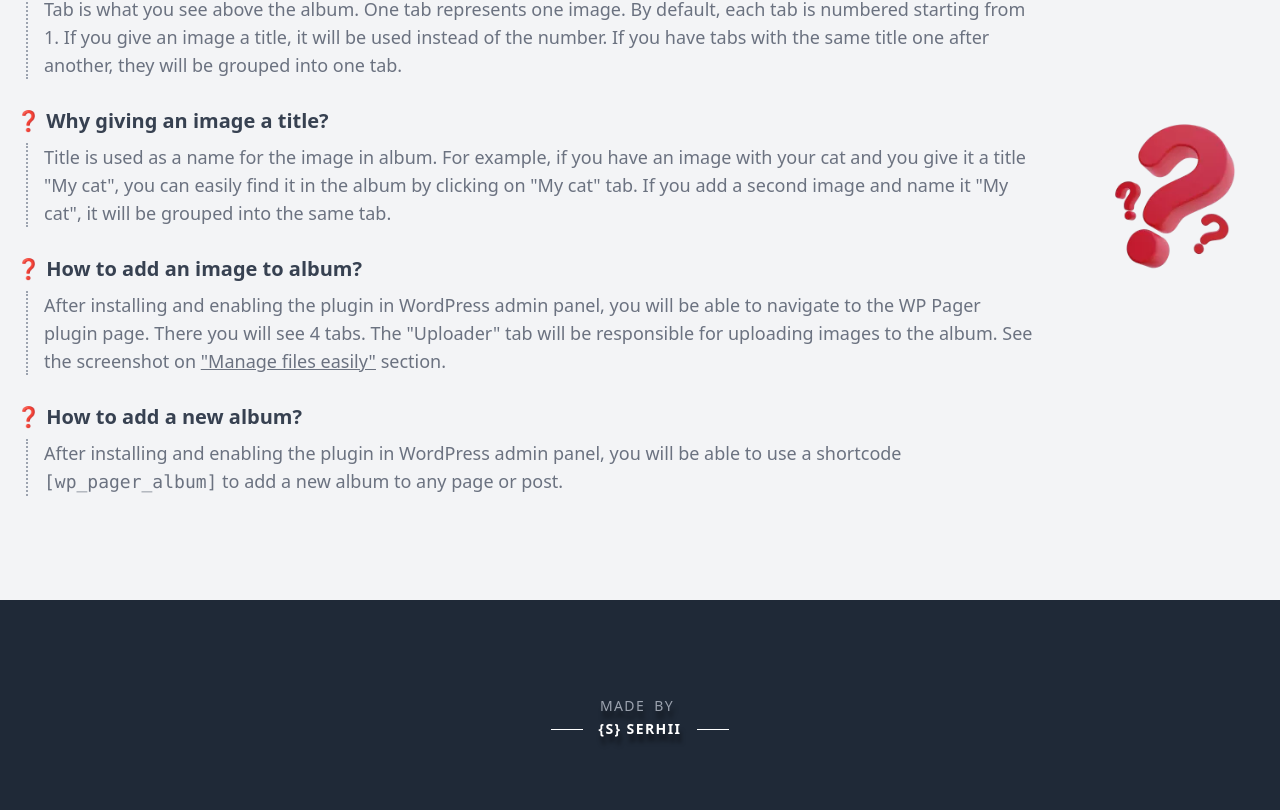
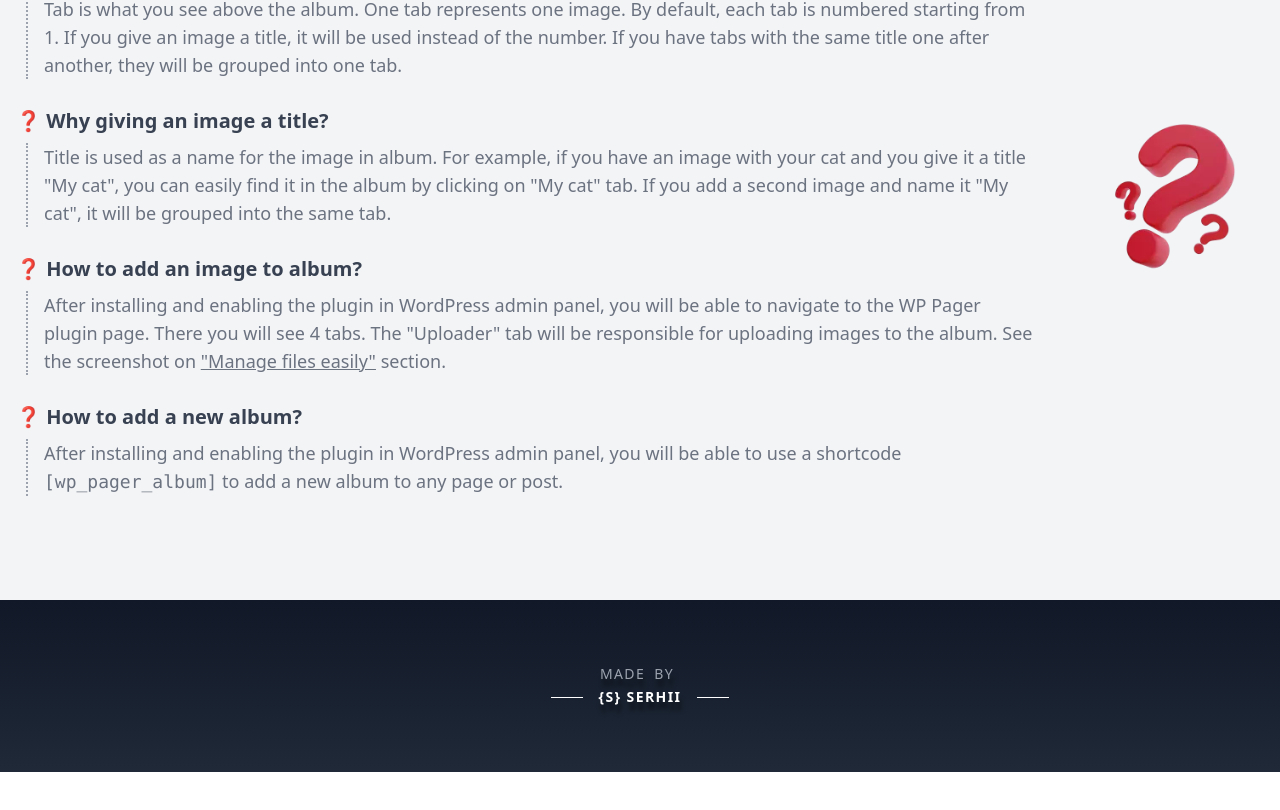
Before and after one commit to wp-pager/wp-pager.github.io, a Vue app: page / in a window 1280 px wide. Shown: the part 2392-3202 px from the top of the page. After the commit the page ends 3164 px from the top, so only its background shows below. Built offline with nearby package versions, Linux system fonts and the light colour scheme; the HTML template or start-up script is replaced by a standard one.

Commit message:
Changed footer

```diff
--- a/src/components/Footer.vue
+++ b/src/components/Footer.vue
@@ -3,7 +3,7 @@ import Author from '@/components/Author.vue'
 </script>
 
 <template>
-    <footer class="py-12 lg:py-24 bg-gray-800 text-center">
+    <footer class="py-10 lg:py-16 bg-gradient-to-b from-gray-900 to-gray-800 text-center">
         <Author />
     </footer>
 </template>
```
